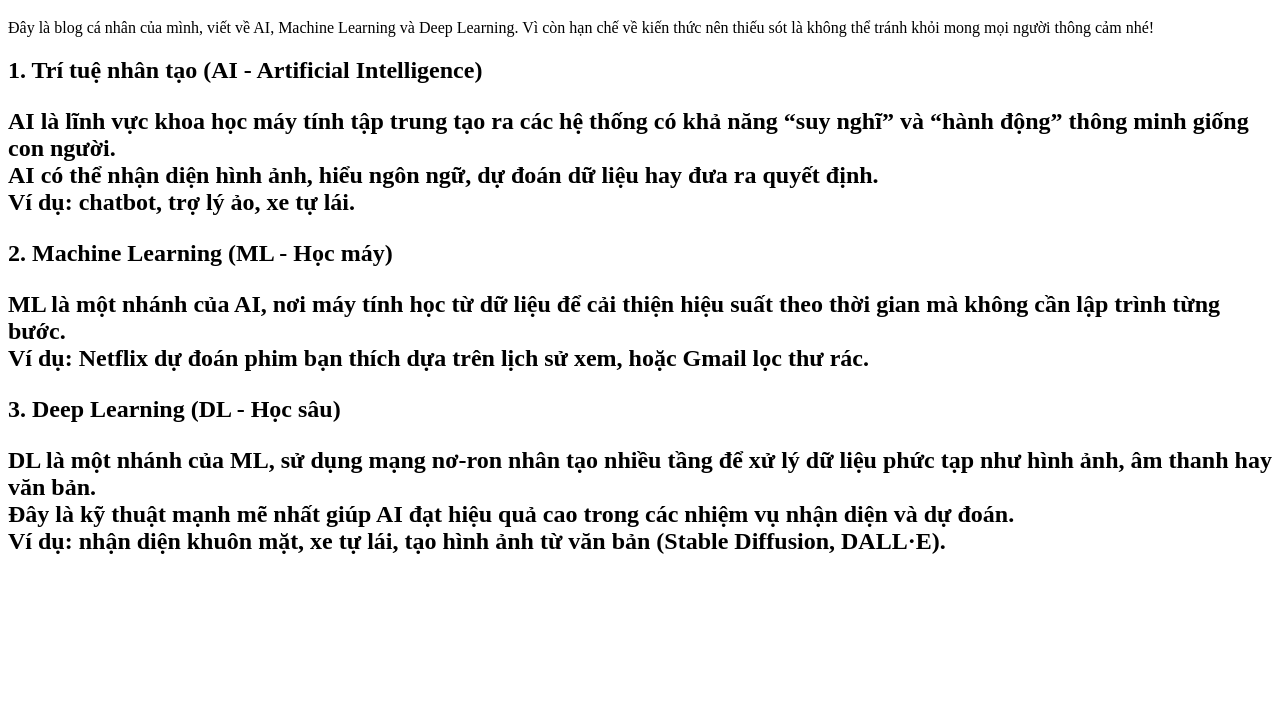
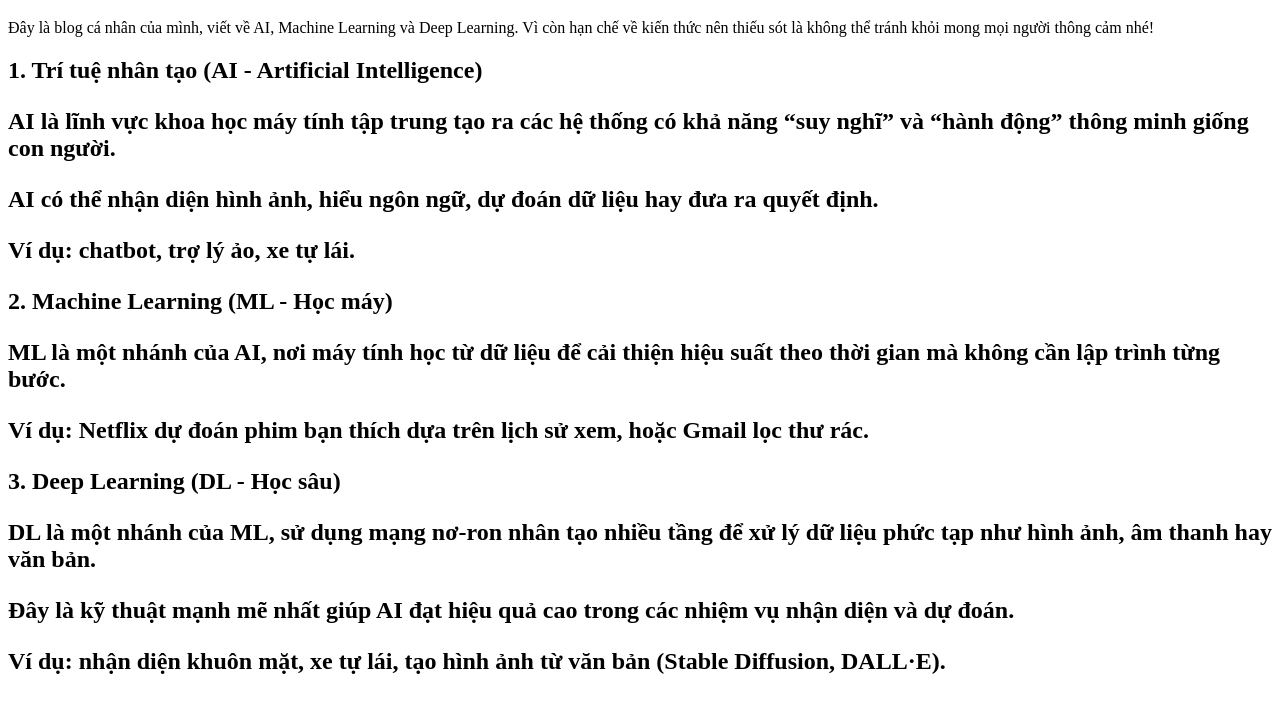
Before and after one commit to AT2208-ai/thu.github.io, a plain HTML site: page index.html in a window 1280 px wide. Shown: the part 61-774 px from the top of the page. Drawn offline with Linux system fonts and the light colour scheme.

Commit message:
index.html

```diff
--- a/index.html
+++ b/index.html
@@ -8,15 +8,15 @@
   <h1>Tìm hiểu về AI, Machine Learning và Deep Learning</h1>
   <p>Đây là blog cá nhân của mình, viết về AI, Machine Learning và Deep Learning. Vì còn hạn chế về kiến thức nên thiếu sót là không thể tránh khỏi mong mọi người thông cảm nhé!</p>
   <h2>1. Trí tuệ nhân tạo (AI - Artificial Intelligence)
-  <p>AI là lĩnh vực khoa học máy tính tập trung tạo ra các hệ thống có khả năng “suy nghĩ” và “hành động” thông minh giống con người.
-  <br>AI có thể nhận diện hình ảnh, hiểu ngôn ngữ, dự đoán dữ liệu hay đưa ra quyết định.
-  <br>Ví dụ: chatbot, trợ lý ảo, xe tự lái.</p>
+  <p>AI là lĩnh vực khoa học máy tính tập trung tạo ra các hệ thống có khả năng “suy nghĩ” và “hành động” thông minh giống con người.</p>
+  <p>AI có thể nhận diện hình ảnh, hiểu ngôn ngữ, dự đoán dữ liệu hay đưa ra quyết định.</p>
+  <p>Ví dụ: chatbot, trợ lý ảo, xe tự lái.</p>
   <h2>2. Machine Learning (ML - Học máy)
-  <p>ML là một nhánh của AI, nơi máy tính học từ dữ liệu để cải thiện hiệu suất theo thời gian mà không cần lập trình từng bước.
-  <br>Ví dụ: Netflix dự đoán phim bạn thích dựa trên lịch sử xem, hoặc Gmail lọc thư rác.</p>
+  <p>ML là một nhánh của AI, nơi máy tính học từ dữ liệu để cải thiện hiệu suất theo thời gian mà không cần lập trình từng bước.</p>
+  <p>Ví dụ: Netflix dự đoán phim bạn thích dựa trên lịch sử xem, hoặc Gmail lọc thư rác.</p>
   <h2>3. Deep Learning (DL - Học sâu)
-  <p>DL là một nhánh của ML, sử dụng mạng nơ-ron nhân tạo nhiều tầng để xử lý dữ liệu phức tạp như hình ảnh, âm thanh hay văn bản.
-  <br>Đây là kỹ thuật mạnh mẽ nhất giúp AI đạt hiệu quả cao trong các nhiệm vụ nhận diện và dự đoán.
-  <br>Ví dụ: nhận diện khuôn mặt, xe tự lái, tạo hình ảnh từ văn bản (Stable Diffusion, DALL·E).</p>
+  <p>DL là một nhánh của ML, sử dụng mạng nơ-ron nhân tạo nhiều tầng để xử lý dữ liệu phức tạp như hình ảnh, âm thanh hay văn bản.</p>
+  <p>Đây là kỹ thuật mạnh mẽ nhất giúp AI đạt hiệu quả cao trong các nhiệm vụ nhận diện và dự đoán.</p>
+  <p>Ví dụ: nhận diện khuôn mặt, xe tự lái, tạo hình ảnh từ văn bản (Stable Diffusion, DALL·E).</p>
 </body>
 </html>
```
